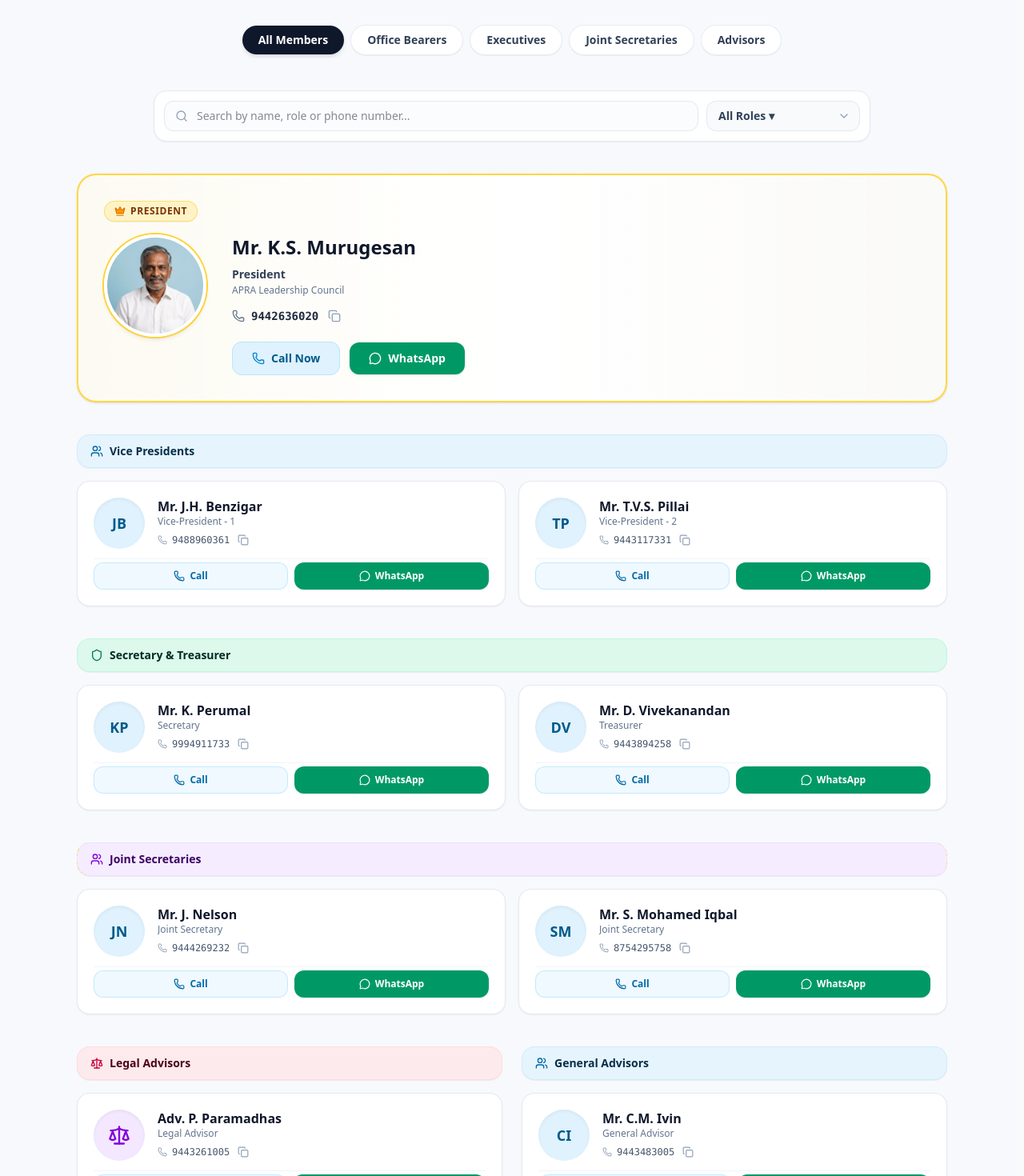
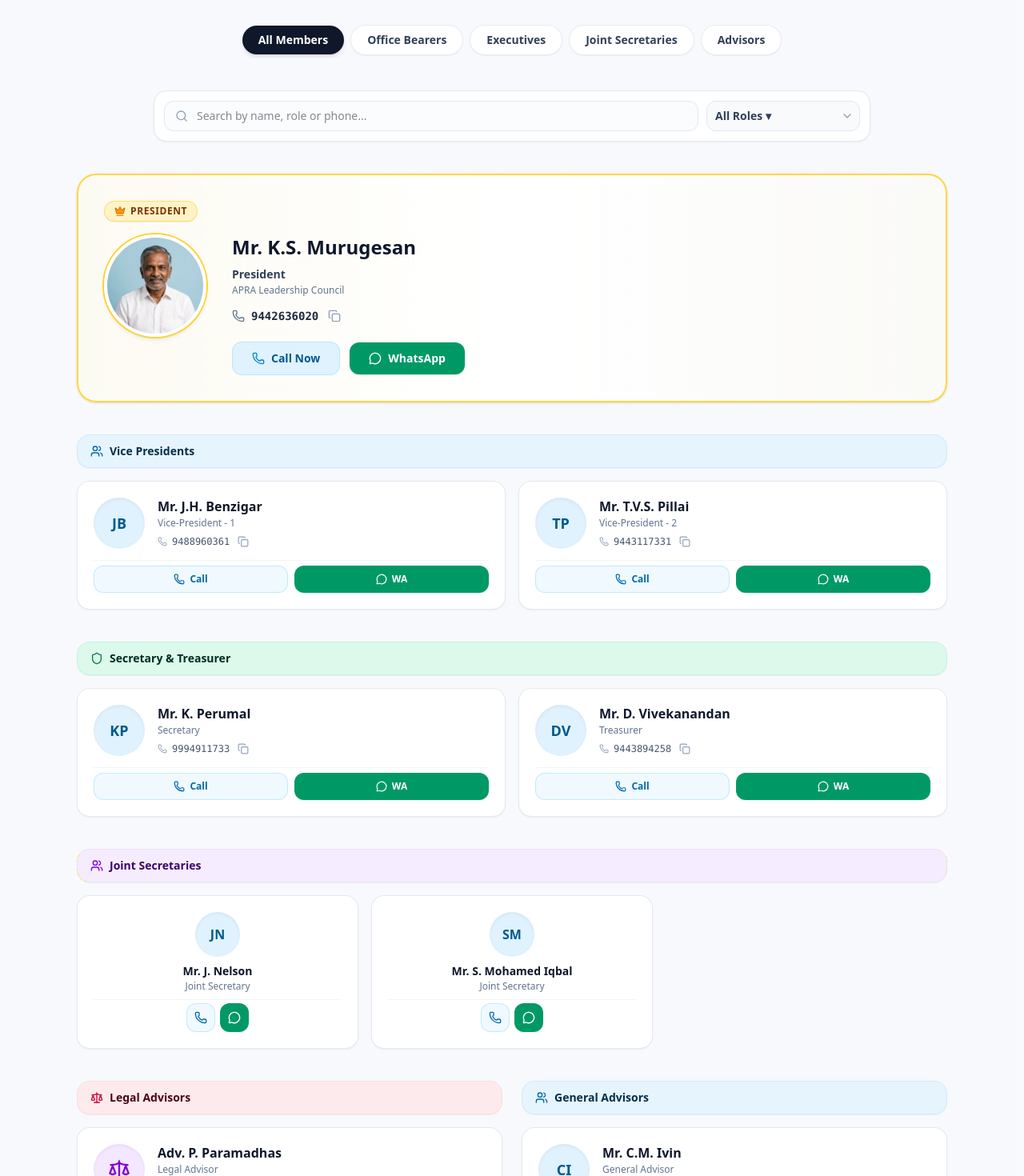
Before and after one commit to kishore2818/apra-frontend, a Next.js app: page / in a window 1280 px wide. Shown: the part 1660-3130 px from the top of the page at 80% size. Built offline with nearby package versions, Linux system fonts and the light colour scheme.

Commit message:
fix(mobile): 2-col cards, 3-col joint sec, side-by-side search, focus area grid, remove Doc 2 label, fix console warnings

```diff
--- a/src/app/page.js
+++ b/src/app/page.js
@@ -67,7 +67,7 @@ export default function Home() {
               </div>
 
               {/* Right: Key Focus Areas Grid */}
-              <div className="lg:col-span-6 grid grid-cols-1 sm:grid-cols-2 gap-3 sm:gap-4">
+              <div className="lg:col-span-6 grid grid-cols-2 gap-3 sm:gap-4">
                 <div className="p-4 sm:p-6 rounded-2xl bg-gradient-to-br from-sky-50 to-white border border-sky-100 shadow-xs space-y-2.5">
                   <div className="w-9 h-9 sm:w-10 sm:h-10 rounded-xl bg-sky-600 text-white flex items-center justify-center">
                     <Lightbulb className="w-4 h-4 sm:w-5 sm:h-5" />
--- a/src/components/Footer.jsx
+++ b/src/components/Footer.jsx
@@ -68,7 +68,7 @@ export default function Footer() {
               </li>
               <li>
                 <Link href="/membership" className="text-amber-400 font-semibold hover:underline">
-                  New Membership Application (Doc 2 Form)
+                  New Membership Application
                 </Link>
               </li>
               <li>
--- a/src/components/Navbar.jsx
+++ b/src/components/Navbar.jsx
@@ -163,7 +163,7 @@ export default function Navbar() {
                 className="flex items-center justify-center gap-2 w-full py-3 rounded-xl bg-gradient-to-r from-sky-600 to-blue-700 text-white font-bold text-sm text-center shadow-md active:scale-98"
               >
                 <UserPlus className="w-4 h-4" />
-                <span>Fill Membership Application (Doc 2 Form)</span>
+                <span>Fill Membership Application</span>
               </Link>
               <Link
                 href="/admin"
--- a/src/components/OfficeBearers.jsx
+++ b/src/components/OfficeBearers.jsx
@@ -74,37 +74,94 @@ export default function OfficeBearers() {
       .join('')
       .toUpperCase();
 
-    return (
-      <div className="bg-white rounded-2xl p-4 sm:p-5 border border-slate-200/90 shadow-xs hover:shadow-md transition-all flex flex-col justify-between space-y-3">
-        <div className="flex items-center gap-3.5 sm:gap-4">
-          {/* Circular Avatar */}
+    // Compact mode: vertical stack for 3-column mobile grid
+    if (compact) {
+      return (
+        <div className="bg-white rounded-2xl p-2.5 sm:p-5 border border-slate-200/90 shadow-xs hover:shadow-md transition-all flex flex-col items-center text-center space-y-2">
+          {/* Avatar */}
           {bearer.avatar ? (
             <img
               src={bearer.avatar}
               alt={bearer.name}
-              className="w-16 h-16 sm:w-18 sm:h-18 rounded-full object-cover border-2 border-slate-100 shadow-xs flex-shrink-0"
+              className="w-10 h-10 sm:w-16 sm:h-16 rounded-full object-cover border-2 border-slate-100 shadow-xs flex-shrink-0"
             />
           ) : isLegal ? (
-            <div className="w-14 h-14 sm:w-16 sm:h-16 rounded-full bg-purple-100 text-purple-700 flex items-center justify-center font-bold text-lg flex-shrink-0 shadow-inner">
-              <Scale className="w-7 h-7" />
+            <div className="w-10 h-10 sm:w-14 sm:h-14 rounded-full bg-purple-100 text-purple-700 flex items-center justify-center font-bold flex-shrink-0 shadow-inner">
+              <Scale className="w-5 h-5 sm:w-6 sm:h-6" />
             </div>
           ) : (
-            <div className="w-14 h-14 sm:w-16 sm:h-16 rounded-full bg-sky-100 text-sky-800 flex items-center justify-center font-bold text-base sm:text-lg flex-shrink-0 shadow-inner">
+            <div className="w-10 h-10 sm:w-14 sm:h-14 rounded-full bg-sky-100 text-sky-800 flex items-center justify-center font-bold text-xs sm:text-base flex-shrink-0 shadow-inner">
+              {initials || 'AP'}
+            </div>
+          )}
+
+          {/* Name & Role */}
+          <div className="w-full min-w-0">
+            <h4 className="text-[10px] sm:text-sm font-bold text-slate-900 leading-snug line-clamp-2">
+              {bearer.name}
+            </h4>
+            <p className="text-[9px] sm:text-xs font-medium text-slate-500 mt-0.5 line-clamp-1">
+              {bearer.role}
+            </p>
+          </div>
+
+          {/* Icon-only action buttons */}
+          <div className="flex gap-1.5 pt-1 border-t border-slate-100 w-full justify-center">
+            <a
+              href={`tel:${bearer.phone}`}
+              className="flex items-center justify-center w-8 h-8 sm:w-9 sm:h-9 rounded-xl bg-sky-50 text-sky-700 hover:bg-sky-100 border border-sky-200/80 active:scale-95 transition-colors"
+              title={`Call ${bearer.phone}`}
+            >
+              <Phone className="w-3.5 h-3.5 sm:w-4 sm:h-4" />
+            </a>
+            <a
+              href={`https://wa.me/91${bearer.phone.replace(/\D/g, '')}`}
+              target="_blank"
+              rel="noopener noreferrer"
+              className="flex items-center justify-center w-8 h-8 sm:w-9 sm:h-9 rounded-xl bg-emerald-600 hover:bg-emerald-500 text-white shadow-xs active:scale-95 transition-colors"
+              title="WhatsApp"
+            >
+              <MessageCircle className="w-3.5 h-3.5 sm:w-4 sm:h-4" />
+            </a>
+          </div>
+        </div>
+      );
+    }
+
+    // Default (full) card layout
+    return (
+      <div className="bg-white rounded-2xl p-3 sm:p-5 border border-slate-200/90 shadow-xs hover:shadow-md transition-all flex flex-col justify-between space-y-2.5 sm:space-y-3">
+        {/* Top: Avatar + Name/Role stacked for mobile, side-by-side on sm+ */}
+        <div className="flex flex-col sm:flex-row items-center sm:items-start gap-2 sm:gap-4">
+          {/* Circular Avatar — smaller on mobile */}
+          {bearer.avatar ? (
+            <img
+              src={bearer.avatar}
+              alt={bearer.name}
+              className="w-12 h-12 sm:w-16 sm:h-16 rounded-full object-cover border-2 border-slate-100 shadow-xs flex-shrink-0"
+            />
+          ) : isLegal ? (
+            <div className="w-12 h-12 sm:w-16 sm:h-16 rounded-full bg-purple-100 text-purple-700 flex items-center justify-center font-bold flex-shrink-0 shadow-inner">
+              <Scale className="w-5 h-5 sm:w-7 sm:h-7" />
+            </div>
+          ) : (
+            <div className="w-12 h-12 sm:w-16 sm:h-16 rounded-full bg-sky-100 text-sky-800 flex items-center justify-center font-bold text-sm sm:text-lg flex-shrink-0 shadow-inner">
               {initials || 'AP'}
             </div>
           )}
 
           {/* Member Details */}
-          <div className="min-w-0 flex-1">
-            <h4 className="text-sm sm:text-base font-bold text-slate-900 leading-snug truncate">
+          <div className="min-w-0 flex-1 text-center sm:text-left">
+            {/* Name: wraps on mobile instead of truncating */}
+            <h4 className="text-xs sm:text-base font-bold text-slate-900 leading-snug line-clamp-2 sm:line-clamp-none">
               {bearer.name}
             </h4>
-            <p className="text-xs font-medium text-slate-500 truncate">
+            <p className="text-[10px] sm:text-xs font-medium text-slate-500 mt-0.5 line-clamp-1">
               {bearer.role}
             </p>
 
-            {/* Phone & Copy Icon */}
-            <div className="flex items-center gap-1.5 mt-1 text-xs text-slate-600 font-mono">
+            {/* Phone — hidden on mobile, shown on sm+ */}
+            <div className="hidden sm:flex items-center gap-1.5 mt-1 text-xs text-slate-600 font-mono">
               <Phone className="w-3 h-3 text-slate-400" />
               <span>{bearer.phone}</span>
               <button
@@ -122,23 +179,25 @@ export default function OfficeBearers() {
           </div>
         </div>
 
-        {/* Action Buttons: Call (Sky Blue) & WhatsApp (Green) */}
-        <div className="grid grid-cols-2 gap-2 pt-1 border-t border-slate-100">
+        {/* Action Buttons */}
+        <div className="grid grid-cols-2 gap-1.5 sm:gap-2 pt-1.5 border-t border-slate-100">
+          {/* Mobile: icon + "Call" short text | sm+: icon + "Call" */}
           <a
             href={`tel:${bearer.phone}`}
-            className="inline-flex items-center justify-center gap-1.5 py-2 px-3 rounded-xl bg-sky-50 text-sky-700 hover:bg-sky-100 font-bold text-xs transition-colors border border-sky-200/80 active:scale-95"
+            className="inline-flex items-center justify-center gap-1 sm:gap-1.5 py-2 px-2 sm:px-3 rounded-xl bg-sky-50 text-sky-700 hover:bg-sky-100 font-bold text-xs transition-colors border border-sky-200/80 active:scale-95"
           >
-            <Phone className="w-3.5 h-3.5" />
-            <span>Call</span>
+            <Phone className="w-3.5 h-3.5 flex-shrink-0" />
+            <span className="truncate">Call</span>
           </a>
+          {/* Mobile: icon + "WA" | sm+: icon + "WhatsApp" */}
           <a
             href={`https://wa.me/91${bearer.phone.replace(/\D/g, '')}`}
             target="_blank"
             rel="noopener noreferrer"
-            className="inline-flex items-center justify-center gap-1.5 py-2 px-3 rounded-xl bg-emerald-600 hover:bg-emerald-500 text-white font-bold text-xs transition-colors shadow-xs active:scale-95"
+            className="inline-flex items-center justify-center gap-1 sm:gap-1.5 py-2 px-2 sm:px-3 rounded-xl bg-emerald-600 hover:bg-emerald-500 text-white font-bold text-xs transition-colors shadow-xs active:scale-95"
           >
-            <MessageCircle className="w-3.5 h-3.5" />
-            <span>WhatsApp</span>
+            <MessageCircle className="w-3.5 h-3.5 flex-shrink-0" />
+            <span className="hidden xs:inline sm:inline truncate">WA</span>
           </a>
         </div>
       </div>
@@ -183,34 +242,36 @@ export default function OfficeBearers() {
         </div>
 
         {/* Search Bar & Role Selector Dropdown */}
-        <div className="bg-white p-2.5 sm:p-3 rounded-2xl border border-slate-200 shadow-xs max-w-4xl mx-auto flex flex-col sm:flex-row items-stretch sm:items-center gap-2.5">
+        <div className="bg-white p-2.5 sm:p-3 rounded-2xl border border-slate-200 shadow-xs max-w-4xl mx-auto flex flex-row items-stretch gap-2.5">
+          {/* Search — left side on all screens */}
           <div className="relative flex-1">
             <Search className="w-4 h-4 text-slate-400 absolute left-3.5 top-1/2 -translate-y-1/2" />
             <input
               type="text"
-              placeholder="Search by name, role or phone number..."
+              placeholder="Search by name, role or phone..."
               value={searchTerm}
               onChange={(e) => setSearchTerm(e.target.value)}
               className="w-full pl-10 pr-4 py-2 rounded-xl text-xs sm:text-sm border border-slate-200 focus:outline-none focus:ring-2 focus:ring-sky-500 bg-slate-50/50 focus:bg-white"
             />
           </div>
 
-          <div className="relative sm:w-48">
+          {/* Role selector — right side on all screens */}
+          <div className="relative w-28 sm:w-48 flex-shrink-0">
             <select
               value={selectedRole}
               onChange={(e) => setSelectedRole(e.target.value)}
-              className="w-full appearance-none pl-3.5 pr-8 py-2 rounded-xl text-xs sm:text-sm border border-slate-200 bg-slate-50 focus:bg-white focus:outline-none focus:ring-2 focus:ring-sky-500 font-semibold text-slate-700 cursor-pointer"
+              className="w-full appearance-none pl-2.5 pr-7 py-2 rounded-xl text-xs sm:text-sm border border-slate-200 bg-slate-50 focus:bg-white focus:outline-none focus:ring-2 focus:ring-sky-500 font-semibold text-slate-700 cursor-pointer"
             >
               <option value="ALL">All Roles ▾</option>
               <option value="President">President</option>
               <option value="Vice-President">Vice Presidents</option>
               <option value="Secretary">Secretary</option>
               <option value="Treasurer">Treasurer</option>
-              <option value="Joint Secretary">Joint Secretaries</option>
+              <option value="Joint Secretary">Joint Sec.</option>
               <option value="Legal">Legal Advisors</option>
-              <option value="General">General Advisors</option>
+              <option value="General">General Adv.</option>
             </select>
-            <ChevronDown className="w-4 h-4 text-slate-400 absolute right-3 top-1/2 -translate-y-1/2 pointer-events-none" />
+            <ChevronDown className="w-4 h-4 text-slate-400 absolute right-2 top-1/2 -translate-y-1/2 pointer-events-none" />
           </div>
         </div>
 
@@ -298,7 +359,8 @@ export default function OfficeBearers() {
               <span>Vice Presidents</span>
             </div>
 
-            <div className="grid grid-cols-1 md:grid-cols-2 gap-4">
+            {/* Mobile: 2 cols | Desktop: 2 cols */}
+            <div className="grid grid-cols-2 md:grid-cols-2 gap-3 sm:gap-4">
               {vicePresidents.filter(matchesSearchOrFilter).map((vp, idx) => (
                 <MemberCard key={idx} bearer={vp} />
               ))}
@@ -316,7 +378,8 @@ export default function OfficeBearers() {
               <span>Secretary & Treasurer</span>
             </div>
 
-            <div className="grid grid-cols-1 md:grid-cols-2 gap-4">
+            {/* Mobile: 2 cols | Desktop: 2 cols */}
+            <div className="grid grid-cols-2 md:grid-cols-2 gap-3 sm:gap-4">
               {secAndTreasurer.filter(matchesSearchOrFilter).map((member, idx) => (
                 <MemberCard key={idx} bearer={member} />
               ))}
@@ -334,9 +397,10 @@ export default function OfficeBearers() {
               <span>Joint Secretaries</span>
             </div>
 
-            <div className="grid grid-cols-1 md:grid-cols-2 gap-4">
+            {/* Mobile: 3 cols | Desktop: 3 cols */}
+            <div className="grid grid-cols-3 lg:grid-cols-3 gap-2 sm:gap-4">
               {jointSecretaries.filter(matchesSearchOrFilter).map((js, idx) => (
-                <MemberCard key={idx} bearer={js} />
+                <MemberCard key={idx} bearer={js} compact={true} />
               ))}
             </div>
           </div>
@@ -355,7 +419,8 @@ export default function OfficeBearers() {
                 <span>Legal Advisors</span>
               </div>
 
-              <div className="space-y-4">
+              {/* Mobile: 2 cols */}
+              <div className="grid grid-cols-2 gap-3 sm:gap-4 lg:block lg:space-y-4">
                 {legalAdvisors.filter(matchesSearchOrFilter).map((advisor, idx) => (
                   <MemberCard key={idx} bearer={advisor} />
                 ))}
@@ -371,7 +436,8 @@ export default function OfficeBearers() {
                 <span>General Advisors</span>
               </div>
 
-              <div className="space-y-4">
+              {/* Mobile: 2 cols */}
+              <div className="grid grid-cols-2 gap-3 sm:gap-4 lg:block lg:space-y-4">
                 {generalAdvisors.filter(matchesSearchOrFilter).map((advisor, idx) => (
                   <MemberCard key={idx} bearer={advisor} />
                 ))}
```
Also changed, not shown: src/app/layout.js (+3 -7 lines).
